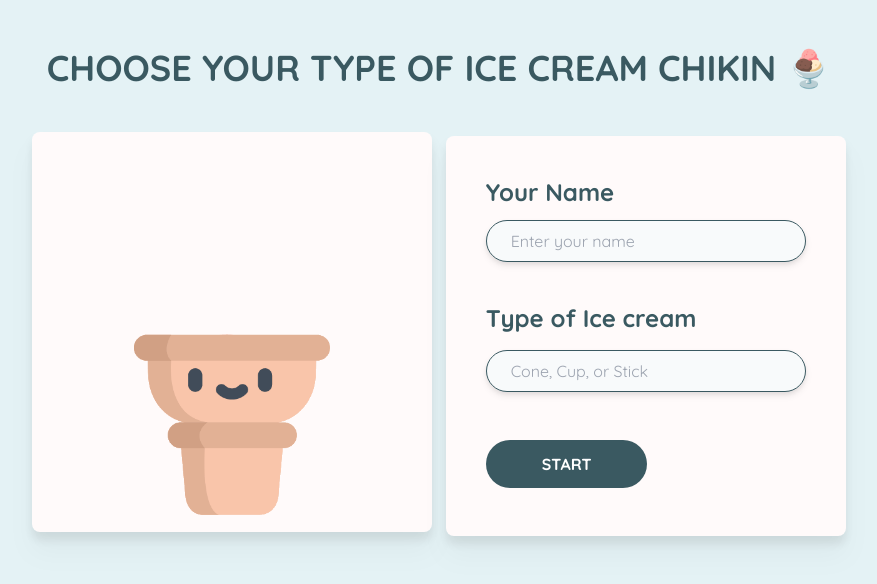
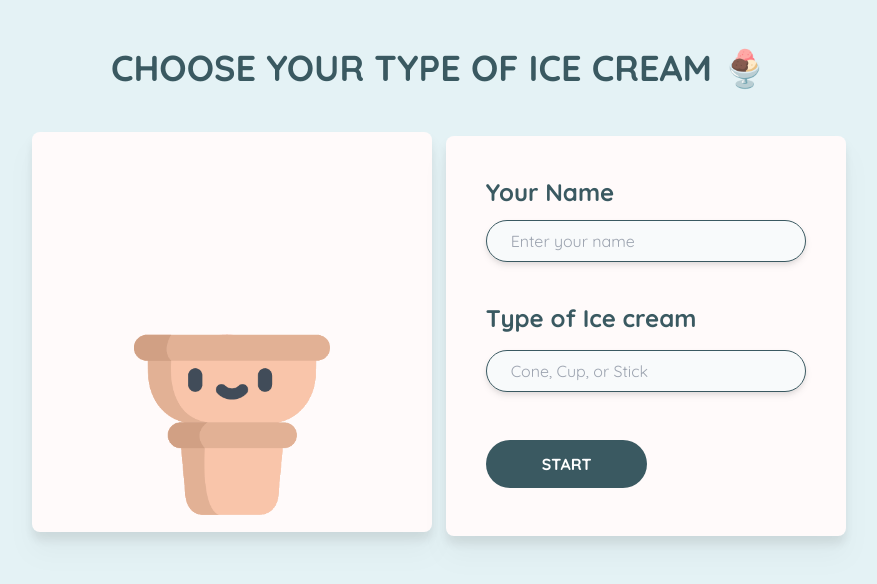
Before and after one commit to jasmininnaka24/project-simulation-pipeline-container, a website: page index.html in a window 1280 px wide. Shown: the whole page, without its empty margins (201-1078 px from the left). Drawn offline with Linux system fonts and the light colour scheme.

Commit message:
Update index.html

```diff
--- a/index.html
+++ b/index.html
@@ -17,7 +17,7 @@
       class="text-center uppercase font-bold container mx-auto pt-12 text-4xl text-darkGrayishBlue"
     >
 
-      Choose your type of ice cream chikin 🍨
+      Choose your type of ice cream 🍨
 
     </h1>
     <section id="boxes">
```
